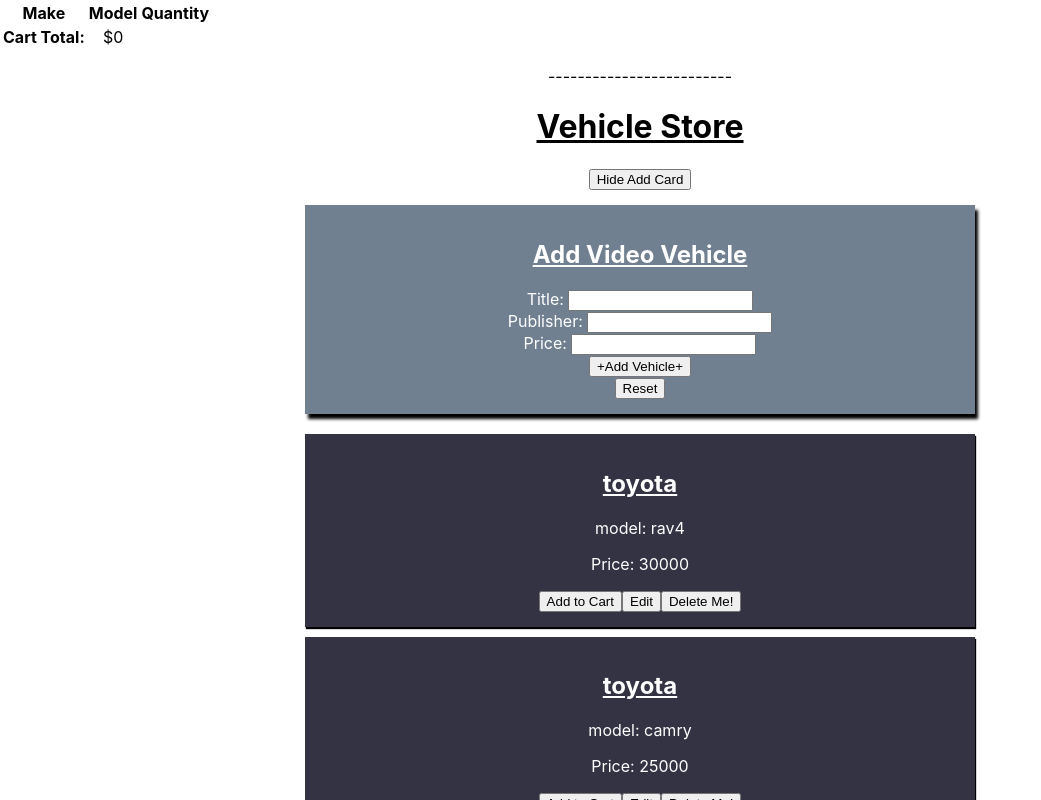
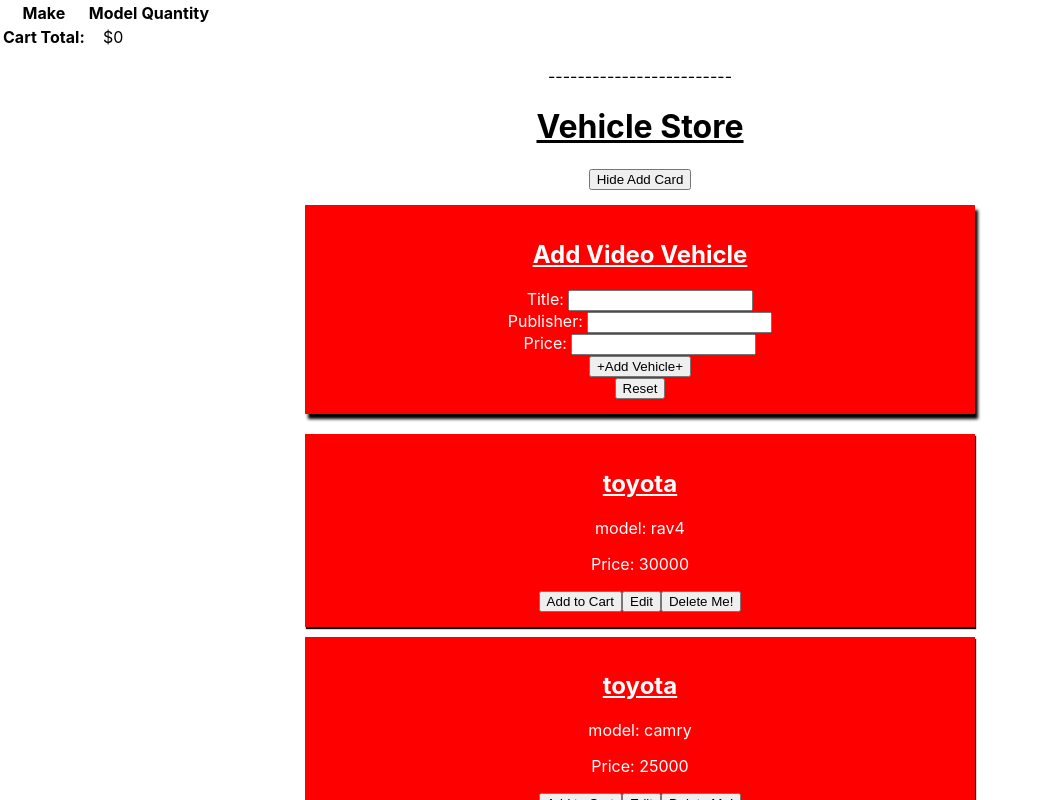
Before and after one commit to deaundrep/group-project-1, a React (Create React App) app in the folder project/: page / in a window 1280 px wide. Both pictures are taken after a click on the button "Show Add Card". Shown: the top 800 px of the page, without its empty margins (0-1041 px from the left). Built offline with nearby package versions, Linux system fonts and the light colour scheme.

Commit message:
card color

```diff
--- a/project/src/components/AddVehicle/AddVehicleCard.css
+++ b/project/src/components/AddVehicle/AddVehicleCard.css
@@ -1,7 +1,7 @@
 .add-vehicle-card {
     width: 50%;
     margin: auto;
-    background-color: slategray;
+    background-color: red;
     color:white;
     padding: 15px;
     box-shadow: 3px 5px 3px black;
--- a/project/src/components/VehicleCard/VehicleCard.css
+++ b/project/src/components/VehicleCard/VehicleCard.css
@@ -1,6 +1,6 @@
 .vehicle-card-div {
     width: 50%;
-    background-color: #334;
+    background-color:red;
     margin: auto;
     color: white;
     padding: 15px;
```
